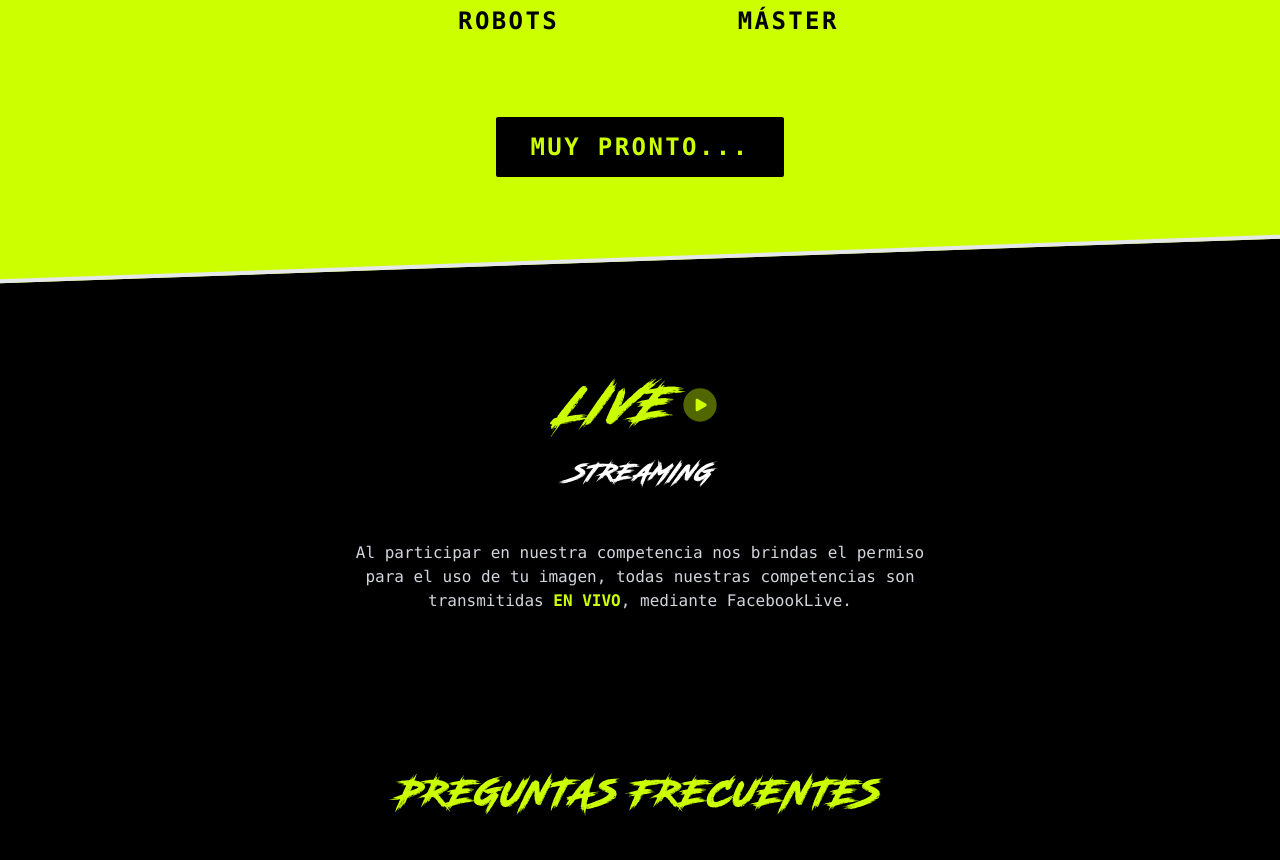
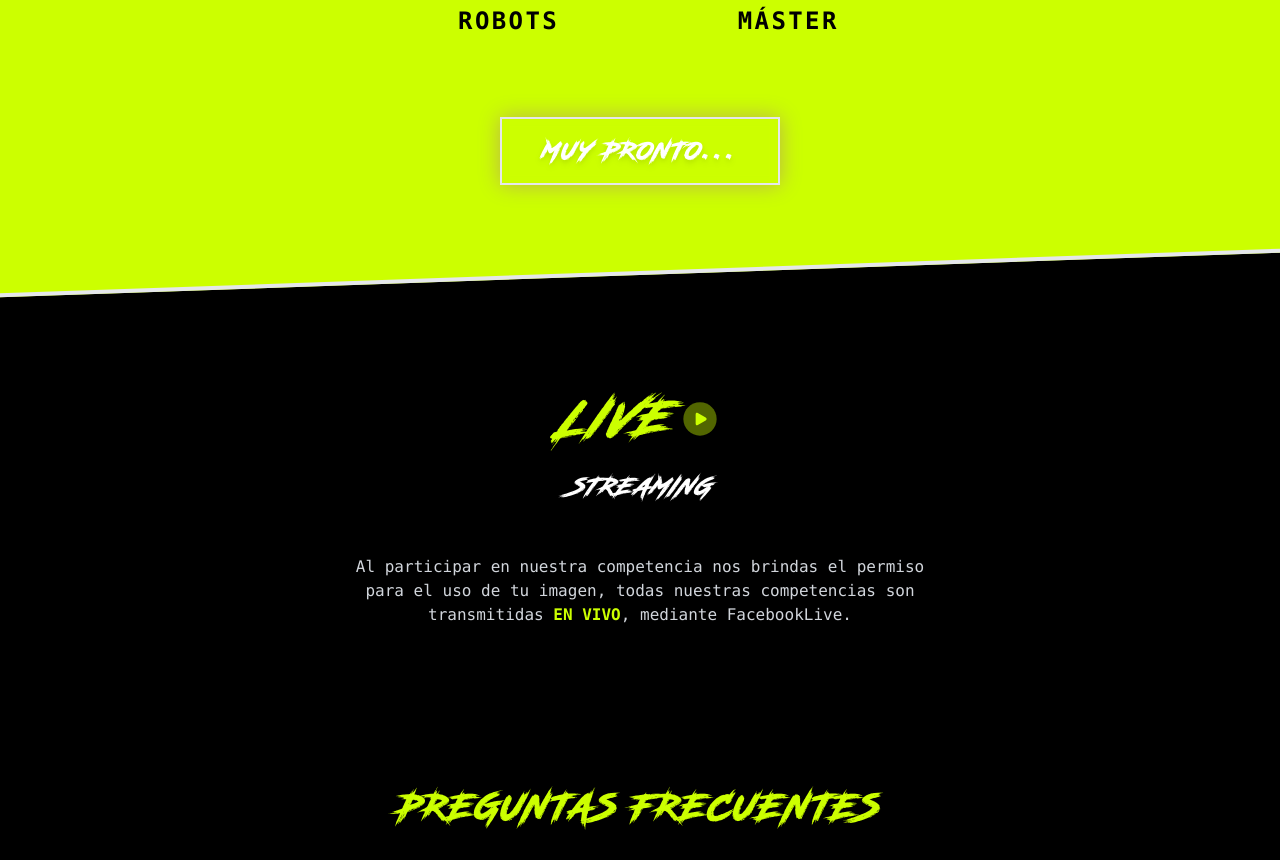
Before and after one commit to Mich0023/roborage, a React (Vite) app: page / in a window 1280 px wide. Shown: the part 1467-2327 px from the top of the page. Built offline with nearby package versions, Linux system fonts and the light colour scheme.

Commit message:
Add animated Muy Pronto button on Home

```diff
--- a/src/pages/Home.jsx
+++ b/src/pages/Home.jsx
@@ -128,8 +128,16 @@ function Home() {
                         </div>
                     </div>
 
-                    <div className="mt-8 bg-black px-8 py-3 rounded-sm border-2 border-black inline-block">
-                        <span className="text-neonGreen font-mono font-bold text-xl md:text-2xl tracking-widest">MUY PRONTO...</span>
+                    <div className="mt-8 inline-block">
+                        <motion.a
+                            href="#"
+                            whileHover={{ scale: 1.05 }}
+                            whileTap={{ scale: 0.95 }}
+                            className="inline-block relative group overflow-hidden px-10 py-4 bg-vibrantPurple/20 text-white font-road-rage text-2xl tracking-widest shadow-[0_0_20px_rgba(150,0,255,0.3)] hover:shadow-[0_0_40px_rgba(150,0,255,0.8)] border-2 border-vibrantPurple transition-all duration-300 backdrop-blur-sm w-full md:w-auto text-center"
+                        >
+                            <span className="relative z-10 transition-colors duration-300 drop-shadow-md">MUY PRONTO...</span>
+                            <div className="absolute inset-0 bg-vibrantPurple transform scale-x-0 group-hover:scale-x-100 origin-left transition-transform duration-500 ease-out z-0"></div>
+                        </motion.a>
                     </div>
                 </div>
             </section>
```
